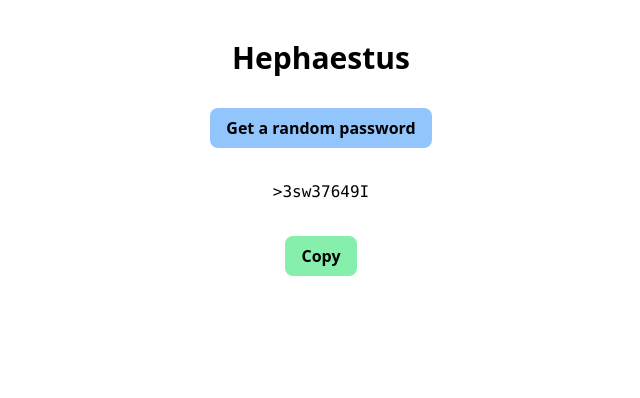
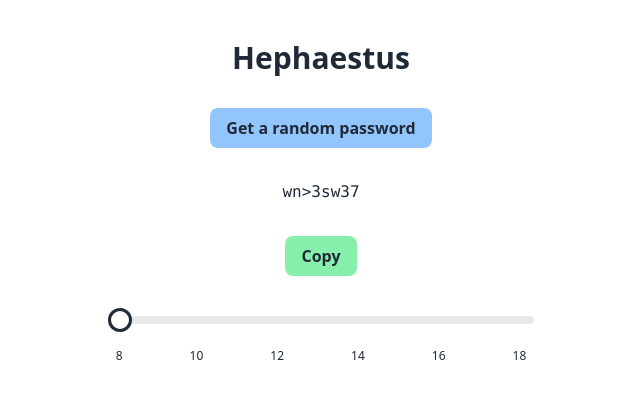
Before and after one commit to hehoku/Hephaestus, a React (Vite) app: page / in a window 1280 px wide. Shown: the top 398 px of the page, without its empty margins (319-959 px from the left). Built offline with nearby package versions, Linux system fonts and the light colour scheme.

Commit message:
feat: Supports generating passwords of specified length

```diff
--- a/package.json
+++ b/package.json
@@ -9,6 +9,7 @@
     "preview": "vite preview"
   },
   "dependencies": {
+    "daisyui": "^2.31.0",
     "react": "^18.2.0",
     "react-dom": "^18.2.0"
   },
--- a/src/App.tsx
+++ b/src/App.tsx
@@ -3,17 +3,18 @@ import { useEffect, useState } from "react";
 function App() {
   const [pass, setPass] = useState("");
   const [buttonContent, setButtonContent] = useState("Copy Password");
+  const [passLength, setPassLength] = useState(8);
 
   const getRandomInt = (max: number) => Math.floor(Math.random() * max);
 
-  const getPassword = () => {
+  const getPassword = (length: Number) => {
     const symbols = "!\"#$%&'()*+,-./:;<=>?@[]^_`{|}~";
     const numbers = "0123456789";
     const upper = "ABCDEFGHIJKLMNOPQRSTUVWXYZ";
     const lower = "abcdedfghijklmnopqrstuvwxyz";
 
     let pass = "";
-    for (let i = 0; i < 10; i++) {
+    for (let i = 0; i < length; i++) {
       const randomOfType = getRandomInt(4);
       const randomOfSymbols = getRandomInt(symbols.length);
       const randomOfNumbers = getRandomInt(10);
@@ -38,7 +39,7 @@ function App() {
   };
 
   const updatePass = () => {
-    const pass = getPassword();
+    const pass = getPassword(passLength);
     setPass(pass);
     setButtonContent("Copy");
   };
@@ -56,9 +57,14 @@ function App() {
     );
   };
 
+  const handleSliderChange = (e: React.ChangeEvent<HTMLInputElement>) => {
+    const tar = e.target;
+    setPassLength(Number(tar.value));
+  };
+
   useEffect(() => {
     updatePass();
-  }, []);
+  }, [passLength]);
 
   return (
     <div className="App flex flex-col justify-center items-center gap-8 mt-10">
@@ -76,6 +82,23 @@ function App() {
       >
         {buttonContent}
       </button>
+      <input
+        type="range"
+        min="8"
+        max="18"
+        defaultValue={passLength}
+        step="2"
+        onChange={(e) => handleSliderChange(e)}
+        className="range w-1/3"
+      />
+      <div className="w-1/3 flex justify-between text-xs px-2 -mt-4">
+        <span>8</span>
+        <span>10</span>
+        <span>12</span>
+        <span>14</span>
+        <span>16</span>
+        <span>18</span>
+      </div>
     </div>
   );
 }
--- a/tailwind.config.cjs
+++ b/tailwind.config.cjs
@@ -4,5 +4,5 @@ module.exports = {
   theme: {
     extend: {},
   },
-  plugins: [],
+  plugins: [require("daisyui")],
 };
```
Also changed, not shown: 1 other file (tests, documents, lock files or other folders).
